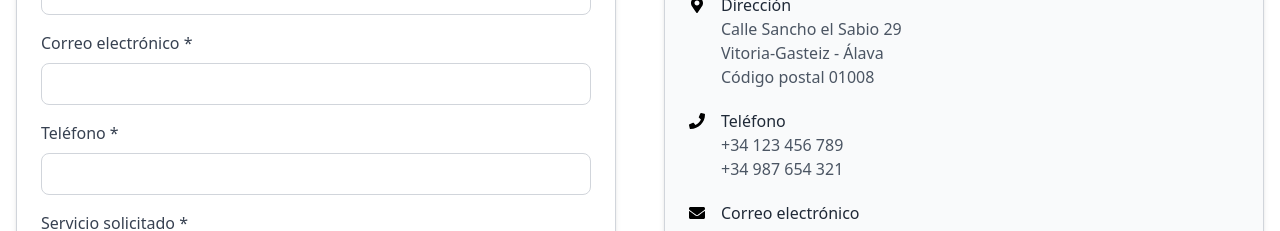
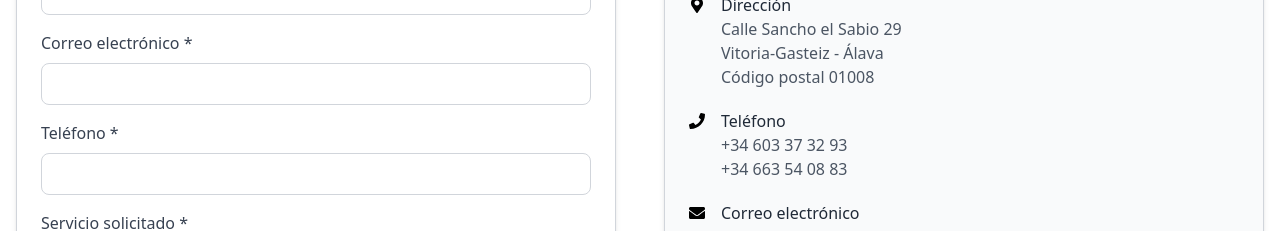
Before and after one commit to fullstackpaduavinicius/-EJ.ARABA, a React (Create React App) app: page / in a window 1280 px wide. Shown: the part 3460-3691 px from the top of the page. Built offline with nearby package versions, Linux system fonts and the light colour scheme.

Commit message:
Atualização: substituição de numero para contato

```diff
--- a/src/components/ContactSection.jsx
+++ b/src/components/ContactSection.jsx
@@ -153,7 +153,7 @@ const ContactSection = () => {
                   <FaPhone className="text-[#00f172a] mt-1" />
                   <div>
                     <h4 className="font-medium text-gray-800">Teléfono</h4>
-                    <p className="text-gray-600">+34 123 456 789<br/>+34 987 654 321</p>
+                    <p className="text-gray-600">+34 603 37 32 93<br/>+34 663 54 08 83</p>
                   </div>
                 </div>
                 <div className="flex items-start gap-4">
```
